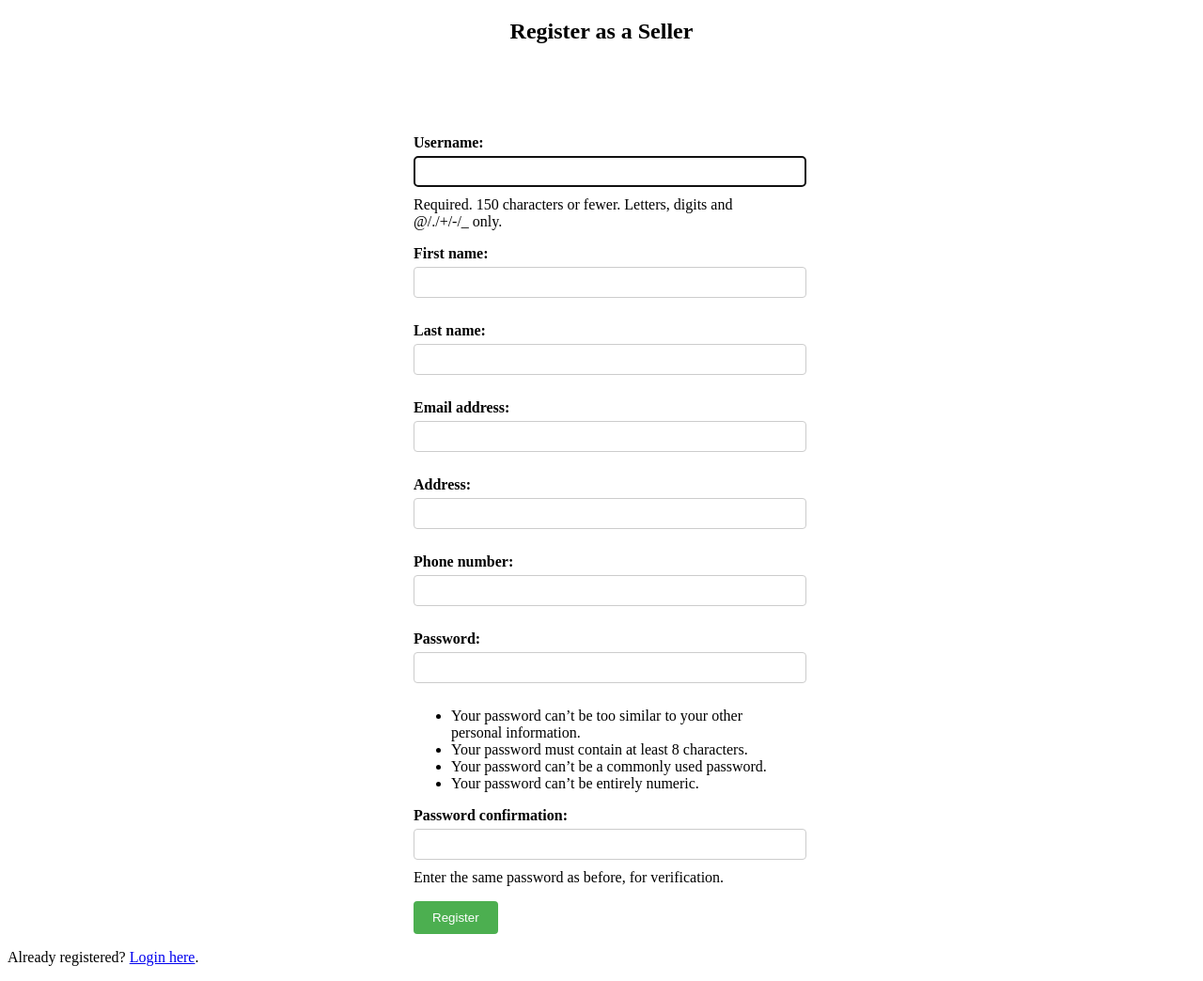
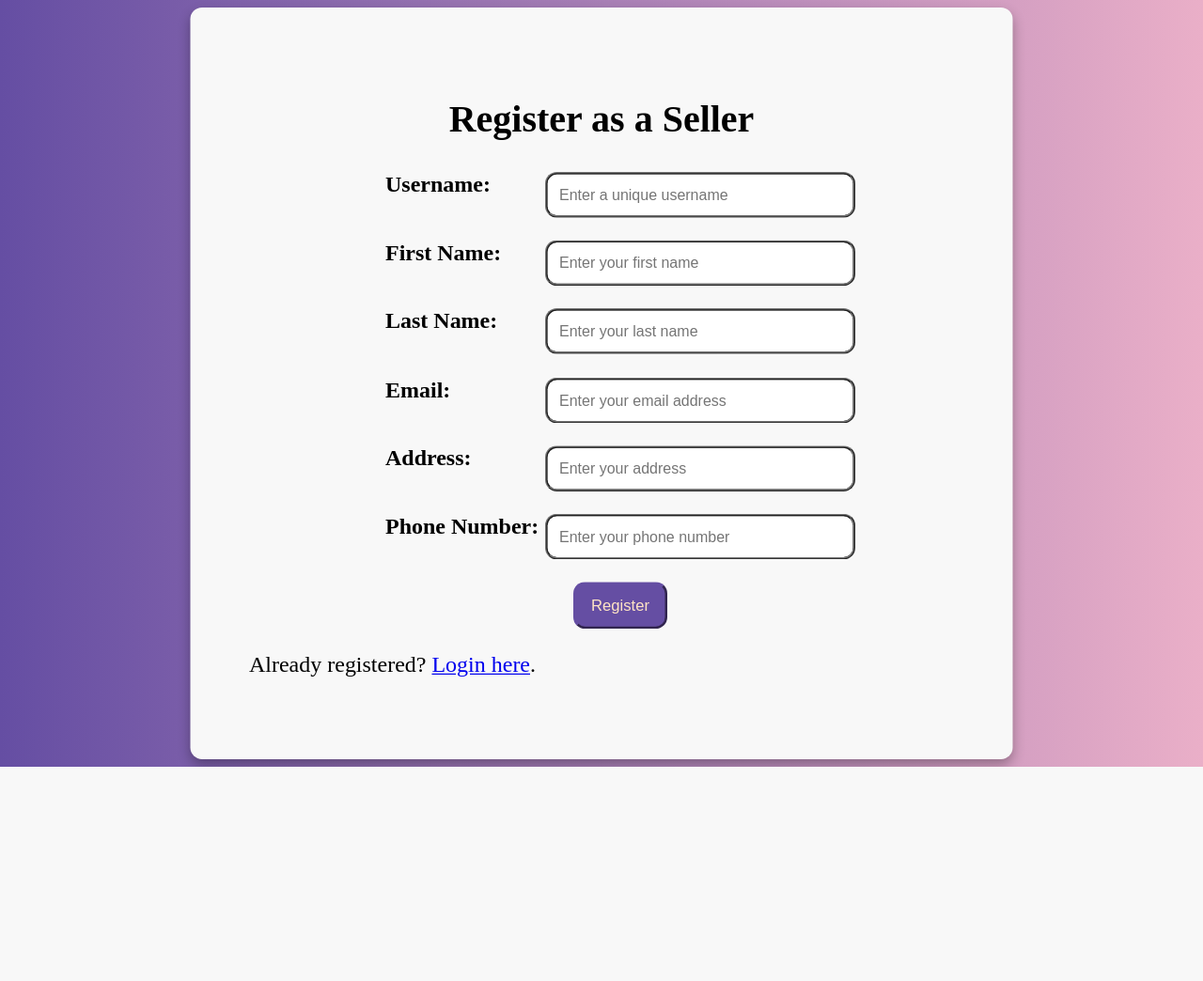
Before and after one commit to 08-swastik/Real-Estate-, a Django app: template authentication/templates/authentication/register.html in a window 1280 px wide. Shown: the whole page at 94% size. After the commit the page ends 816 px from the top, so only its background shows below. Run offline with Django 4.2, Linux system fonts and the light colour scheme; the template is opened without the code that fills it: values that come from a table or form of the project are taken from there, others are empty.

Commit message:
modified seller page

```diff
--- a/authentication/templates/authentication/register.html
+++ b/authentication/templates/authentication/register.html
@@ -4,63 +4,139 @@ Register
 {% endblock %}
 
 {% block body %}
+
 <style>
-  /* Styles for the registration form */
-  form {
-    max-width: 400px;
-    margin: 0 auto;
-    padding-top: 50px; /* Added padding to push the form down */
+  body {
+    background: linear-gradient(to right, #654ea3, #eaafc8);
+    display: flex;
+    justify-content: center;
+    align-items: center;
+    height: 100vh;
   }
 
-  h2 {
-    text-align: center; /* Align heading to the center */
-    font-size: 24px; /* Increase the font size */
-    margin-bottom: 30px; /* Added margin at the bottom of the heading */
+  .card {
+    border-radius: 10px;
+    box-shadow: 0px 5px 10px rgba(0, 0, 0, 0.3);
+    transition: all 0.3s ease-in-out;
+    width: 600px;
+    max-width: 90%;
+    padding: 50px;
+    background-color: #f8f8f8;
+    scale: 125%;
+    display: flex;
+    flex-direction: column;
+    justify-content: center;
   }
 
-  form label {
-    display: block;
-    margin-bottom: 5px;
+  .registration-form {
+    display: flex;
+    flex-direction: column;
+    margin-left: 2rem;
+    justify-content: center;
+    align-items: center;
+    gap: 1.2rem;
+  }
+
+  .card-header {
+    font-weight: bold;
+    font-size: 2rem;
+    text-align: center;
+  }
+
+  .form-group {
+    display: flex;
+    justify-content: space-between;
+    width: 25rem;
+  }
+
+
+  .form-group label {
     font-weight: bold;
   }
 
-  form input[type="text"],
-  form input[type="email"],
-  form input[type="password"],
-  form input[type="number"] {
-    width: 100%;
-    padding: 8px;
-    margin-bottom: 10px;
-    border: 1px solid #ccc;
-    border-radius: 4px;
+  .form-control {
+    font-size: 0.8rem;
+    padding: 10px;
+    width: 15rem;
+    border-radius: 10px;
+    border-style: ridge;
   }
 
-  form button[type="submit"] {
-    background-color: #4CAF50;
-    color: white;
-    padding: 10px 20px;
-    border: none;
-    border-radius: 4px;
-    cursor: pointer;
+  .form-label {
+    font-size: 1.2rem;
   }
 
-  form button[type="submit"]:hover {
-    background-color: #45a049;
+  .form-control :active {
+    background-color: grey;
   }
 
-  .error-message {
-    color: red;
-    margin-bottom: 10px;
+  .btn-register {
+    background-color: #654ea3;
+    border-color: #654ea3;
+    width: 5rem;
+    height: 2.5rem;
+    padding: 3px;
+    border-radius: 10px;
+    color: bisque;
+    transition: all 0.3s ease-in-out;
+  }
+
+  .btn-register:hover {
+    background-color: #432c6f;
+    border-color: #432c6f;
+    box-shadow: #eaafc8;
+
+  }
+
+  .btn-register:focus {
+    box-shadow: none;
+  }
+
+  .text-center {
+    margin-top: 20px;
+    font-size: 1.2rem;
   }
 </style>
 
+<div class="card">
+  <h2 class="card-header">Register as a Seller</h2>
+  <form class="registration-form" method="POST">
+    {% csrf_token %}
+    <div class="form-group">
+      <label class = "form-label" for="{{ form.username.id_for_label }}">Username:</label>
+      <input class="form-control" type="text" id="{{ form.username.id_for_label }}" name="{{ form.username.html_name }}" placeholder="Enter a unique username" required>
+      <!-- <small class="form-text text-muted">{{ form.username.help_text }}</small> -->
+    </div>
+    <div class="form-group">
+      <label class = "form-label" for="{{ form.first_name.id_for_label }}">First Name:</label>
+      <input class="form-control" type="text" id="{{ form.first_name.id_for_label }}" name="{{ form.first_name.html_name }}" placeholder="Enter your first name" required>
+    </div>
+    <div class="form-group">
+      <label class = "form-label" for="{{ form.last_name.id_for_label }}">Last Name:</label>
+      <input class="form-control" type="text" id="{{ form.last_name.id_for_label }}" name="{{ form.last_name.html_name }}" placeholder="Enter your last name" required>
+    </div>
+    <div class="form-group">
+      <label class = "form-label" for="{{ form.email.id_for_label }}">Email:</label>
+      <input class="form-control" type="email" id="{{ form.email.id_for_label }}" name="{{ form.email.html_name }}" placeholder="Enter your email address" required>
+    </div>
+    <div class="form-group">
+      <label class = "form-label" for="{{ form.address.id_for_label }}">Address:</label>
+      <input class="form-control" type="text" id="{{ form.address.id_for_label }}" name="{{ form.address.html_name }}" placeholder="Enter your address" required>
+    </div>
+    <div class="form-group">
+      <label class = "form-label" for="{{ form.phone_number.id_for_label }}">Phone Number:</label>
+      <input class="form-control" type="text" id="{{ form.phone_number.id_for_label }}" name="{{ form.phone_number.html_name }}" placeholder="Enter your phone number" required>
+    </div>
+    <button class="btn-register" type="submit">Register</button>
+  </form>
+  <p class="text-center">Already registered? <a href="{% url 'authentication:login' %}">Login here</a>.</p>
+  {% if messages %}
+    <ul class="messages">
+      {% for message in messages %}
+        <li{% if message.tags %} class="{{ message.tags }}"{% endif %}>{{ message }}</li>
+      {% endfor %}
+    </ul>
+  {% endif %}
 
-<h2>Register as a Seller</h2>
-  <form class = "registration-form" method="POST">
-    {% csrf_token %}
-    {{ form.as_p }}
 
-    <button type="submit">Register</button>
-  </form>
-  <p>Already registered? <a href="{% url 'seller_login' %}">Login here</a>.</p>
 {% endblock %}
--- a/authentication/urls.py
+++ b/authentication/urls.py
@@ -4,7 +4,7 @@ from . import views
 app_name = 'authentication'
 
 urlpatterns = [
-    path('seller_register',views.seller_register,name="register"),
-    path('seller_login',views.seller_login,name="login"),
+    path('seller_register/',views.seller_register,name="register"),
+    path('seller_login/',views.seller_login,name="login"),
 
 ]
--- a/home/templates/home/navbar.html
+++ b/home/templates/home/navbar.html
@@ -21,7 +21,7 @@
                 <li class="nav-tab">Home</li>
                 <li class="nav-tab">Add listing</li>
                 <li class="nav-tab">Services</li>
-				<li class="nav-tab"><a href="{% url 'authentication:seller_register' %}">Register</a></li>
+				<li class="nav-tab"><a href="{% url 'authentication:register' %}">Register</a></li>
                 <li class="nav-tab">Contact</li>
                 <li class="nav-tab">Careers</li>
             </ul>
```
Also changed, not shown: authentication/templates/authentication/seller_login.html (+156 -8 lines), authentication/views.py (+37 -7 lines), db.sqlite3.
